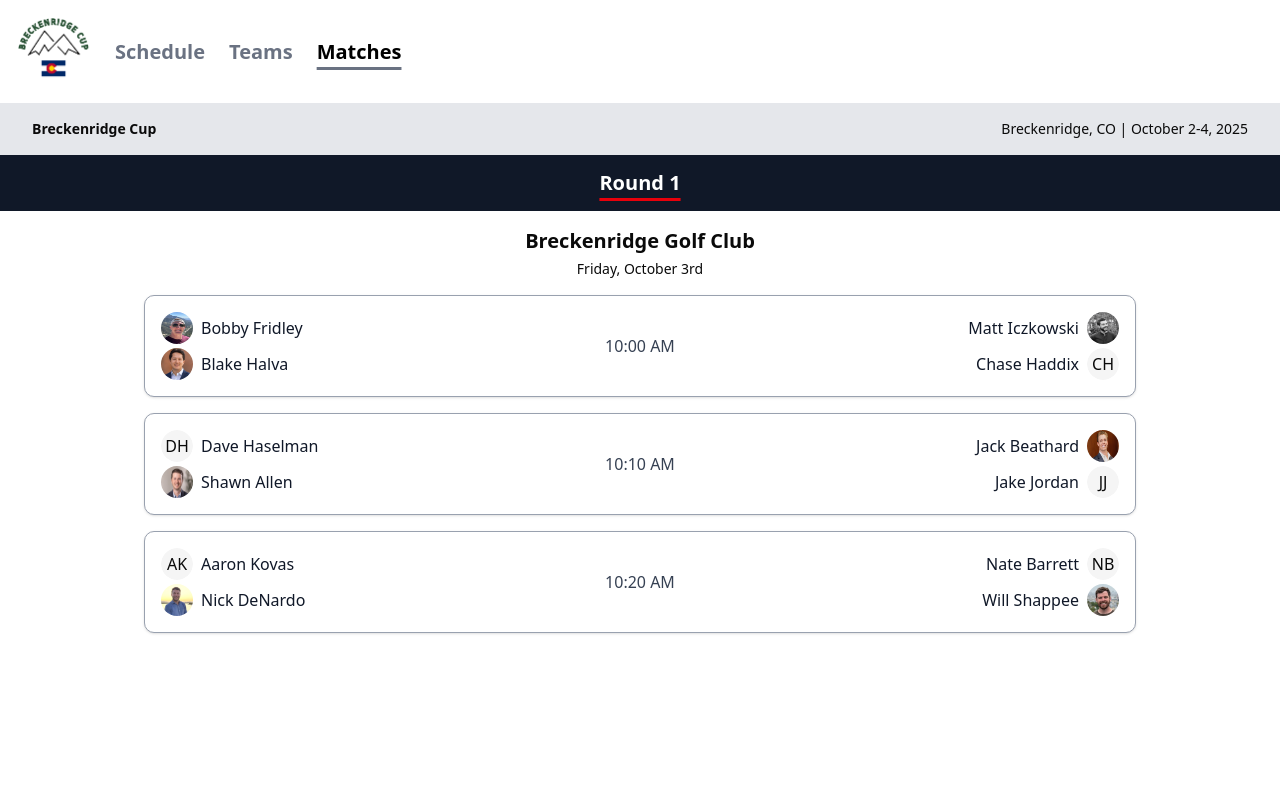
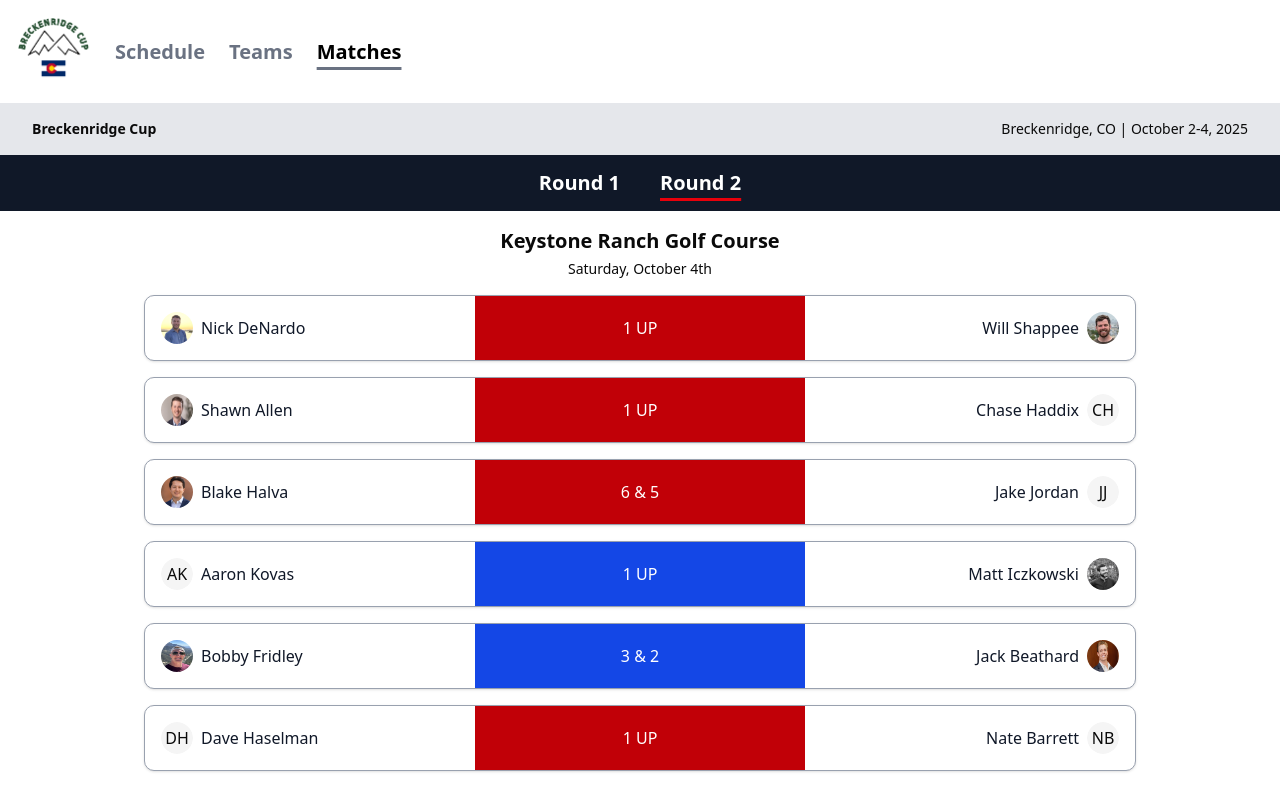
Before and after one commit to MatthewIczkowski/golf-trip, a Next.js app: page /matches in a window 1280 px wide. Built offline with nearby package versions, Linux system fonts and the light colour scheme.

Commit message:
post results

```diff
--- a/src/app/matches/page.tsx
+++ b/src/app/matches/page.tsx
@@ -28,7 +28,7 @@
 const golfersData: Golfer[] = golfers.golfers
 
 export default function Matches() {
-    const [selectedDay, setSelectedDay] = useState(1)
+    const [selectedDay, setSelectedDay] = useState(2)
 
     // Filter matches based on selected day
     const currentDayMatches = matchesData.filter(match => match.day === selectedDay)
@@ -76,7 +76,7 @@
                 Round 1
               </button>
             </li>
-            {/* <li>
+            <li>
               <button
                 onClick={() => setSelectedDay(2)}
                 className={`px-3 py-1 ${
@@ -87,7 +87,7 @@
               >
                 Round 2
               </button>
-            </li> */}
+            </li>
           </ul>
         </div>
 
@@ -115,7 +115,7 @@
                 </div>
 
                 {/* Time Column */}
-                {match.results[0] === 0 ? (
+                {/* {match.results[0] === 0 ? (
                   <div className="p-2 md:p-4 flex items-center justify-center">
                     <span className="text-md font-medium text-gray-700">{match.time}</span>
                   </div>
@@ -125,6 +125,34 @@
                   ): (<span>{match.results[1]} & {match.results[2]}</span>)}
 
                 </div>
+                )} */}
+
+                {match.results[0] === 0 && (
+                  <div className="p-2 md:p-4 flex items-center justify-center">
+                    <span className="text-md font-medium text-gray-700">{match.time}</span>
+                  </div>
+                )}
+
+                {match.results[0] === 1 && (
+                  <div className="text-white text-md font-medium p-2 md:p-4 flex items-center justify-center bg-red-700">
+                  {match.results[1] === 1 ?(
+                    <span>1 UP</span>
+                  ): (<span>{match.results[1]} & {match.results[2]}</span>)}
+                  </div>
+                )}
+
+                {match.results[0] === 2 && (
+                  <div className="text-white text-md font-medium p-2 md:p-4 flex items-center justify-center bg-blue-700">
+                  {match.results[1] === 1 ?(
+                    <span>1 UP</span>
+                  ): (<span>{match.results[1]} & {match.results[2]}</span>)}
+                  </div>
+                )}
+
+                {match.results[0] === 3 && (
+                  <div className="text-white text-md font-medium p-2 md:p-4 flex items-center justify-center bg-gray-700">
+                    <span>AS</span>
+                  </div>
                 )}
 
                 {/* Team B Column */}
--- a/src/data/matches.json
+++ b/src/data/matches.json
@@ -6,7 +6,7 @@
       "time": "10:00 AM",
       "teamA": [11, 2],
       "teamB": [12, 3],
-      "results": [0,5,4]
+      "results": [2,7,6]
     },
     {
       "id": 2,
@@ -14,7 +14,7 @@
       "time": "10:10 AM",
       "teamA": [4, 8],
       "teamB": [5, 6],
-      "results": [0,2,1]
+      "results": [3,0,0]
     },
     {
       "id": 3,
@@ -22,23 +22,23 @@
       "time": "10:20 AM",
       "teamA": [1, 7],
       "teamB": [10, 9],
-      "results": [0,1,0]
+      "results": [3,0,0]
     },
     {
       "id": 4,
       "day": 2,
       "time": "11:23 AM",
-      "teamA": [11],
-      "teamB": [12],
-      "results": [0,0,0]
+      "teamA": [7],
+      "teamB": [9],
+      "results": [1,1,0]
     },
     {
       "id": 5,
       "day": 2,
       "time": "11:23 AM",
-      "teamA": [4],
-      "teamB": [5],
-      "results": [0,0,0]
+      "teamA": [8],
+      "teamB": [3],
+      "results": [1,1,0]
     },
     {
       "id": 6,
@@ -46,31 +46,31 @@
       "time": "11:32 AM",
       "teamA": [2],
       "teamB": [6],
-      "results": [0,0,0]
+      "results": [1,6,5]
     },
     {
       "id": 7,
       "day": 2,
       "time": "11:32 AM",
-      "teamA": [8],
-      "teamB": [3],
-      "results": [0,0,0]
+      "teamA": [1],
+      "teamB": [12],
+      "results": [2,1,0]
     },
     {
       "id": 8,
       "day": 2,
       "time": "11:50 AM",
-      "teamA": [1],
-      "teamB": [9],
-      "results": [0,0,0]
+      "teamA": [11],
+      "teamB": [5],
+      "results": [2,3,2]
     },
     {
       "id": 9,
       "day": 2,
       "time": "11:50 AM",
-      "teamA": [7],
+      "teamA": [4],
       "teamB": [10],
-      "results": [0,0,0]
+      "results": [1,1,0]
     }
   ]
 }
```
